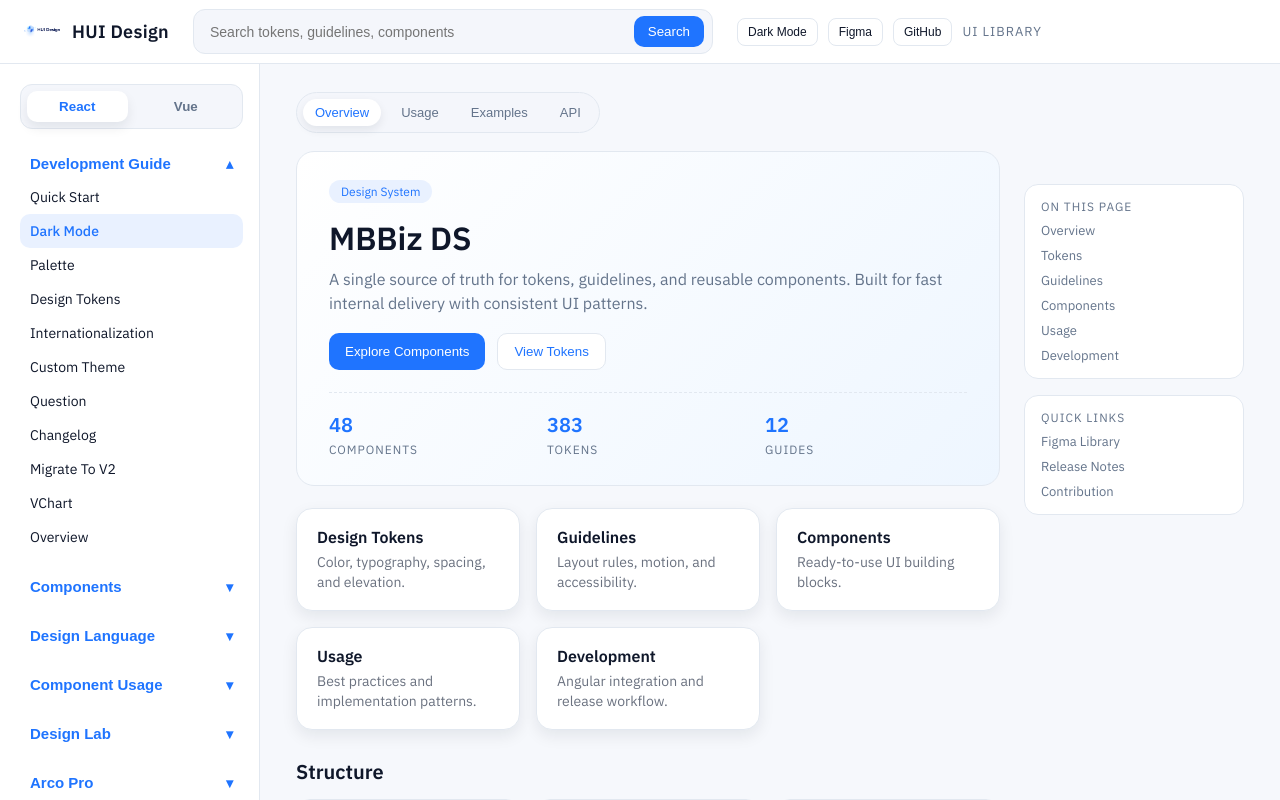
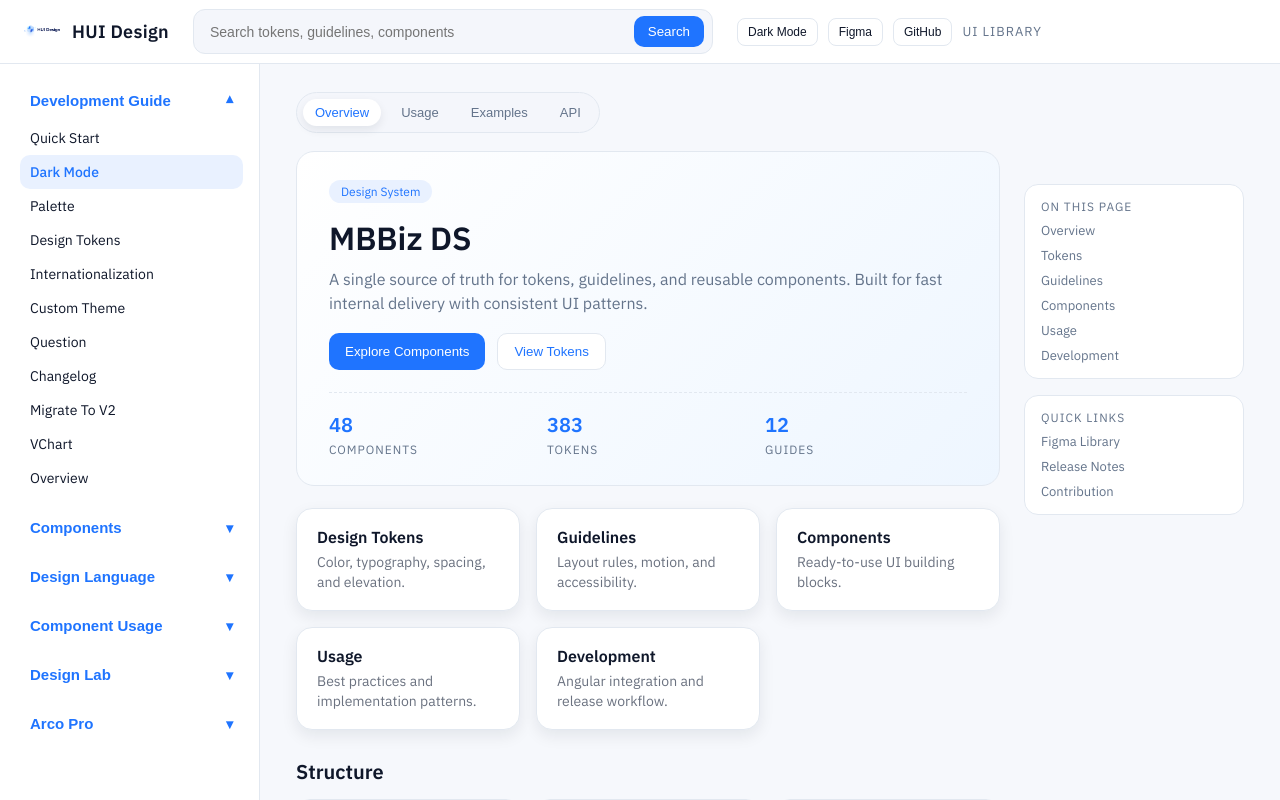
Before and after one commit to hieudeptrai1112/sportbook_mbbiz, an Angular app: page / in a window 1280 px wide. Built offline with nearby package versions, Linux system fonts and the light colour scheme.

Commit message:
add collapsible sidebar groups

```diff
--- a/src/app/app.html
+++ b/src/app/app.html
@@ -26,16 +26,16 @@
 
   <div class="app-body">
     <aside class="sidebar">
-      <div class="sidebar-switch">
-        <button class="switch-item active" type="button">React</button>
-        <button class="switch-item" type="button">Vue</button>
-      </div>
-
       <div class="nav-group">
-        <button class="nav-group__title" type="button">
+        <button
+          class="nav-group__title"
+          type="button"
+          (click)="toggleGroup('development')"
+        >
           Development Guide
-          <span class="chevron">▴</span>
+          <span class="chevron" [class.open]="openGroups().development">▾</span>
         </button>
+        <div class="nav-group__items" [class.open]="openGroups().development">
           <a class="nav-item" href="#">Quick Start</a>
           <a class="nav-item active" href="#">Dark Mode</a>
           <a class="nav-item" href="#">Palette</a>
@@ -48,40 +48,65 @@
           <a class="nav-item" href="#">VChart</a>
           <a class="nav-item" href="#">Overview</a>
         </div>
-
-      <div class="nav-group">
-        <button class="nav-group__title" type="button">
-          Components
-          <span class="chevron">▾</span>
-        </button>
       </div>
 
       <div class="nav-group">
-        <button class="nav-group__title" type="button">
-          Design Language
-          <span class="chevron">▾</span>
+        <button class="nav-group__title" type="button" (click)="toggleGroup('components')">
+          Components
+          <span class="chevron" [class.open]="openGroups().components">▾</span>
         </button>
+        <div class="nav-group__items" [class.open]="openGroups().components">
+          <a class="nav-item" href="#">Button</a>
+          <a class="nav-item" href="#">Input</a>
+          <a class="nav-item" href="#">Select</a>
+          <a class="nav-item" href="#">Table</a>
+        </div>
       </div>
 
       <div class="nav-group">
-        <button class="nav-group__title" type="button">
-          Component Usage
-          <span class="chevron">▾</span>
+        <button class="nav-group__title" type="button" (click)="toggleGroup('language')">
+          Design Language
+          <span class="chevron" [class.open]="openGroups().language">▾</span>
         </button>
+        <div class="nav-group__items" [class.open]="openGroups().language">
+          <a class="nav-item" href="#">Layout</a>
+          <a class="nav-item" href="#">Motion</a>
+          <a class="nav-item" href="#">Accessibility</a>
+        </div>
       </div>
 
       <div class="nav-group">
-        <button class="nav-group__title" type="button">
-          Design Lab
-          <span class="chevron">▾</span>
+        <button class="nav-group__title" type="button" (click)="toggleGroup('usage')">
+          Component Usage
+          <span class="chevron" [class.open]="openGroups().usage">▾</span>
         </button>
+        <div class="nav-group__items" [class.open]="openGroups().usage">
+          <a class="nav-item" href="#">Forms</a>
+          <a class="nav-item" href="#">Data Display</a>
+          <a class="nav-item" href="#">Feedback</a>
+        </div>
       </div>
 
       <div class="nav-group">
-        <button class="nav-group__title" type="button">
+        <button class="nav-group__title" type="button" (click)="toggleGroup('lab')">
+          Design Lab
+          <span class="chevron" [class.open]="openGroups().lab">▾</span>
+        </button>
+        <div class="nav-group__items" [class.open]="openGroups().lab">
+          <a class="nav-item" href="#">Experiments</a>
+          <a class="nav-item" href="#">Prototypes</a>
+        </div>
+      </div>
+
+      <div class="nav-group">
+        <button class="nav-group__title" type="button" (click)="toggleGroup('pro')">
           Arco Pro
-          <span class="chevron">▾</span>
+          <span class="chevron" [class.open]="openGroups().pro">▾</span>
         </button>
+        <div class="nav-group__items" [class.open]="openGroups().pro">
+          <a class="nav-item" href="#">Overview</a>
+          <a class="nav-item" href="#">Pricing</a>
+        </div>
       </div>
     </aside>
 
--- a/src/app/app.scss
+++ b/src/app/app.scss
@@ -142,33 +142,6 @@
   overflow: auto;
 }
 
-.sidebar-switch {
-  display: grid;
-  grid-template-columns: repeat(2, minmax(0, 1fr));
-  gap: 8px;
-  padding: 6px;
-  background: var(--panel-soft);
-  border: 1px solid var(--border);
-  border-radius: 12px;
-  margin-bottom: 18px;
-}
-
-.switch-item {
-  border: none;
-  background: transparent;
-  padding: 8px 10px;
-  border-radius: 10px;
-  font-weight: 600;
-  color: var(--muted);
-  cursor: pointer;
-}
-
-.switch-item.active {
-  background: var(--panel);
-  color: var(--accent);
-  box-shadow: 0 6px 12px var(--shadow);
-}
-
 .nav-group {
   margin-bottom: 16px;
 }
@@ -190,6 +163,20 @@
 .nav-group__title .chevron {
   color: var(--accent);
   font-size: 14px;
+  transition: transform 0.2s ease;
+}
+
+.nav-group__title .chevron.open {
+  transform: rotate(180deg);
+}
+
+.nav-group__items {
+  display: none;
+  margin-top: 4px;
+}
+
+.nav-group__items.open {
+  display: block;
 }
 
 .nav-item {
--- a/src/app/app.ts
+++ b/src/app/app.ts
@@ -9,8 +9,23 @@ import { Component, signal } from '@angular/core';
 export class App {
   protected readonly title = signal('mbbiz-ds');
   protected readonly isDark = signal(false);
+  protected readonly openGroups = signal<Record<string, boolean>>({
+    development: true,
+    components: false,
+    language: false,
+    usage: false,
+    lab: false,
+    pro: false
+  });
 
   toggleTheme(): void {
     this.isDark.update((value) => !value);
   }
+
+  toggleGroup(key: string): void {
+    this.openGroups.update((state) => ({
+      ...state,
+      [key]: !state[key]
+    }));
+  }
 }
```
Lines whose indentation alone changed are shown as unchanged.
